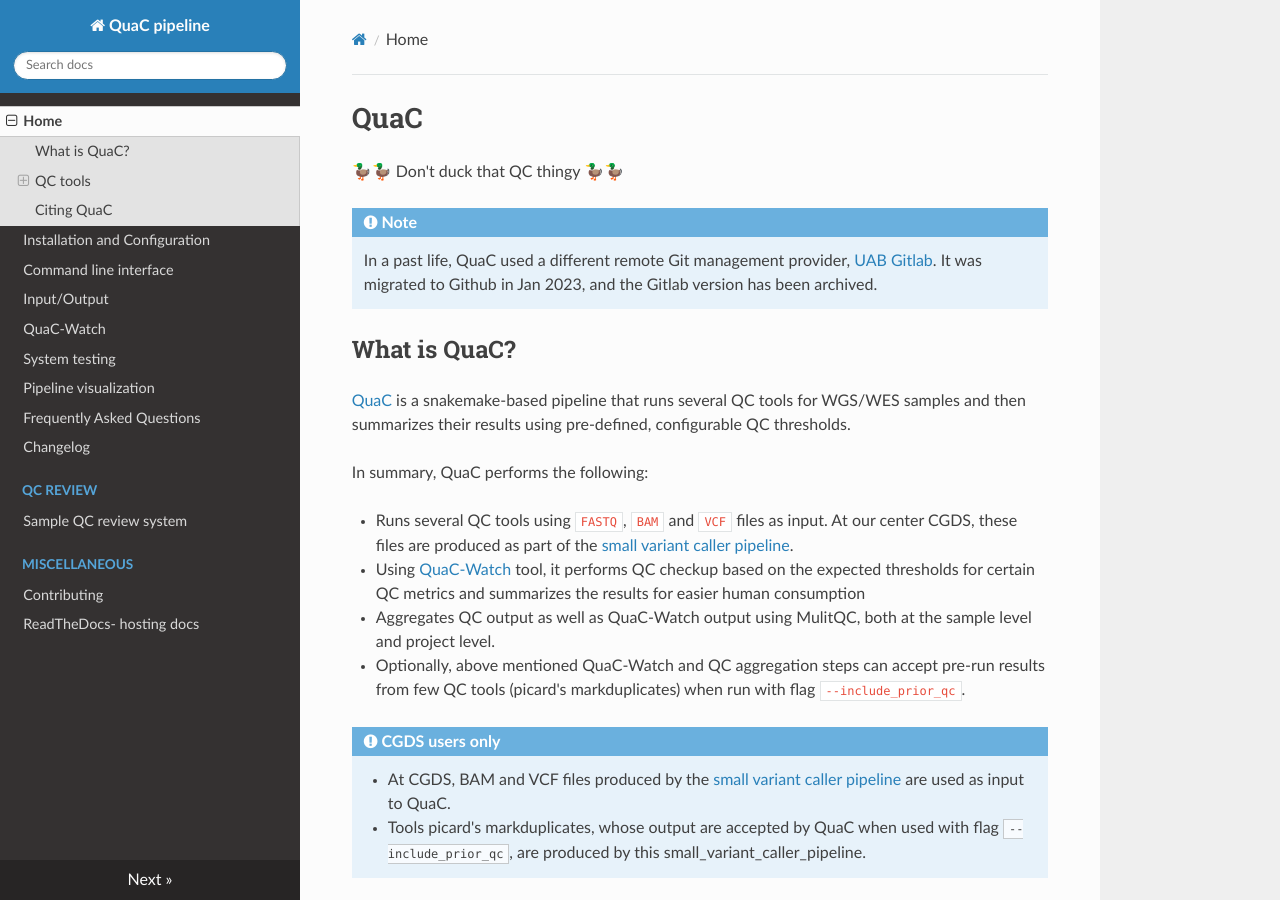
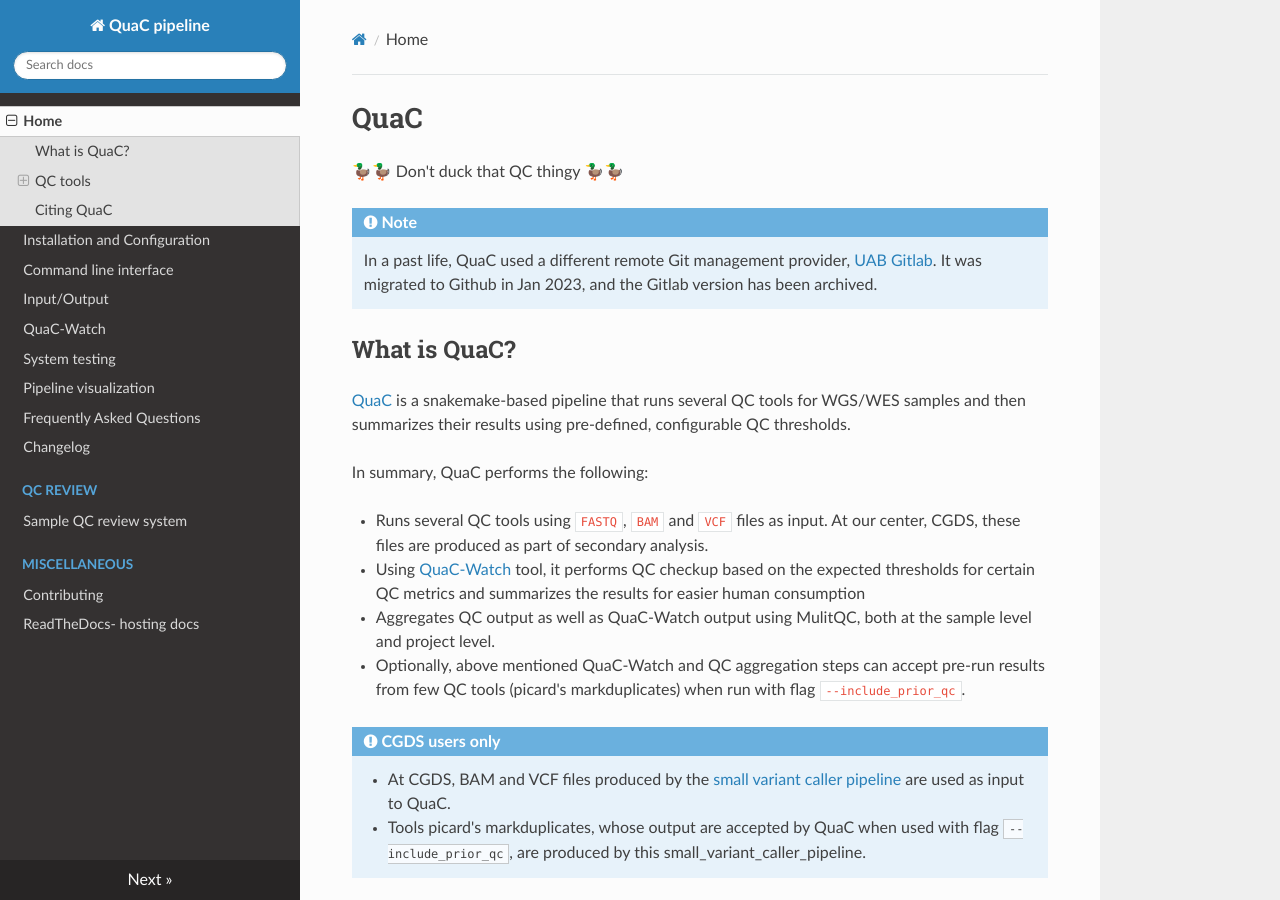
Before and after one commit to uab-cgds-worthey/quac, an MkDocs documentation site: the page built from docs/index.md, in a window 1280 px wide and 900 px high. Built offline with MkDocs 1.6.1, drawn with Linux system fonts in a browser that asks for light colours; nearby versions of some CDN libraries.

Commit message:
Update docs/index.md
Co-authored-by: Brandon M Wilk <wilkb777@gmail.com>

```diff
--- a/docs/index.md
+++ b/docs/index.md
@@ -17,9 +17,7 @@
 
 In summary, QuaC performs the following:
 
-- Runs several QC tools using `FASTQ`, `BAM` and `VCF` files as input. At our center CGDS, these files are produced as part of
-  the [small variant caller
-  pipeline](https://gitlab.rc.uab.edu/center-for-computational-genomics-and-data-science/sciops/pipelines/small_variant_caller_pipeline).
+- Runs several QC tools using `FASTQ`, `BAM` and `VCF` files as input. At our center, CGDS, these files are produced as part of secondary analysis.
 - Using [QuaC-Watch](./quac_watch.md) tool, it performs QC checkup based on the expected thresholds for certain QC
   metrics and summarizes the results for easier human consumption
 - Aggregates QC output as well as QuaC-Watch output using MulitQC, both at the sample level and project level.
```
